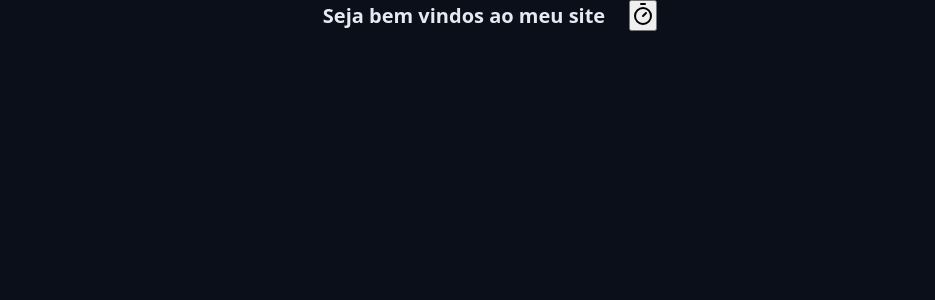
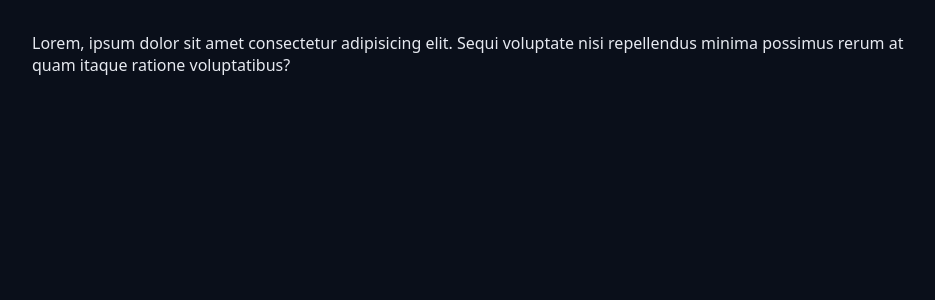
Before and after one commit to GabrielLNascimento/CronosWorker, a React (Vite) app: page / in a window 1280 px wide. Shown: the top 300 px of the page, without its empty margins (150-1085 px from the left). Built offline with nearby package versions, Linux system fonts and the light colour scheme.

Commit message:
feat: new structure

```diff
--- a/src/App.tsx
+++ b/src/App.tsx
@@ -1,19 +1,19 @@
 import './styles/theme.css';
 import './styles/global.css';
 
-import { Heading } from './components/Heading';
-import { Timer } from 'lucide-react';
+// Components
+import { Container } from './components/Container';
 
 function App() {
-    console.log('Estou no console');
     return (
         <>
-            <Heading>
-                Seja bem vindos ao meu site
-                <button>
-                    <Timer />
-                </button>
-            </Heading>
+            <Container>
+                <section>
+                    Lorem, ipsum dolor sit amet consectetur adipisicing elit.
+                    Sequi voluptate nisi repellendus minima possimus rerum at
+                    quam itaque ratione voluptatibus?
+                </section>
+            </Container>
         </>
     );
 }
--- /dev/null
+++ b/src/components/Container/index.tsx
@@ -0,0 +1,13 @@
+import styles from './styles.module.css'
+
+type ContainerProps = {
+    children: React.ReactNode;
+};
+
+export function Container({children}: ContainerProps) {
+    return (
+        <div className={styles.container}>
+            <div className={styles.content}>{children}</div>
+        </div>
+    );
+}
--- /dev/null
+++ b/src/components/Container/styles.module.css
@@ -0,0 +1,10 @@
+.container {
+    /* background-color: red; */
+    max-width: 98rem;
+    margin: 0 auto;
+}
+
+.content {
+    /* background-color: blue; */
+    margin: 3.2rem;
+}
--- a/src/components/Heading.tsx
+++ b/src/components/Heading/index.tsx
@@ -1,4 +1,4 @@
-import styles from './Heading.module.css';
+import styles from './styles.module.css';
 
 type HeadingProps = {
     children: React.ReactNode;
--- /dev/null
+++ b/src/components/Heading/styles.module.css
@@ -0,0 +1,7 @@
+.heading {
+    /* margin: 3.2rem 0; */
+    display: flex;
+    align-items: center;
+    justify-content: center;
+    gap: 2.4rem;
+}
--- a/src/components/Heading.module.css
+++ b/src/components/Logo/styles.module.css
@@ -1,4 +1,4 @@
-.heading {
+.logo {
     /* margin: 3.2rem 0; */
     display: flex;
     align-items: center;
--- a/src/styles/global.css
+++ b/src/styles/global.css
@@ -9,9 +9,13 @@
 html {
     /* 1.6rem -> 16px */
     font-size: 62.5%;
+}
+
+body {
     font-family: system-ui, -apple-system, BlinkMacSystemFont, 'Segoe UI',
         Roboto, Add comment More actions Oxygen, Ubuntu, Cantarell, 'Open Sans',
         'Helvetica Neue', sans-serif;
+    font-size: 1.6rem;
     background-color: var(--gray-900);
     color: var(--text-default);
 }
```
Also changed, not shown: src/components/Logo/index.tsx (added, +9 -0 lines).
